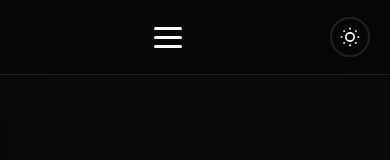
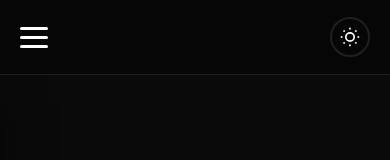
Before and after one commit to Praveenmkl/portfolio_26, a Next.js app: page / in a window 390 px wide. Shown: the top 160 px of the page. Built offline with nearby package versions, Linux system fonts and the light colour scheme; a web font is replaced by a local one.

Commit message:
align hambeger icon into left side

```diff
--- a/app/components/Navbar/Navbar.css
+++ b/app/components/Navbar/Navbar.css
@@ -173,7 +173,8 @@
 
   .menu-icon {
     display: block;
-    margin-right: 15px;
+    order: -1;
+    margin-right: auto;
   }
 
   .menu-icon .bar.active:nth-child(1) {
```
